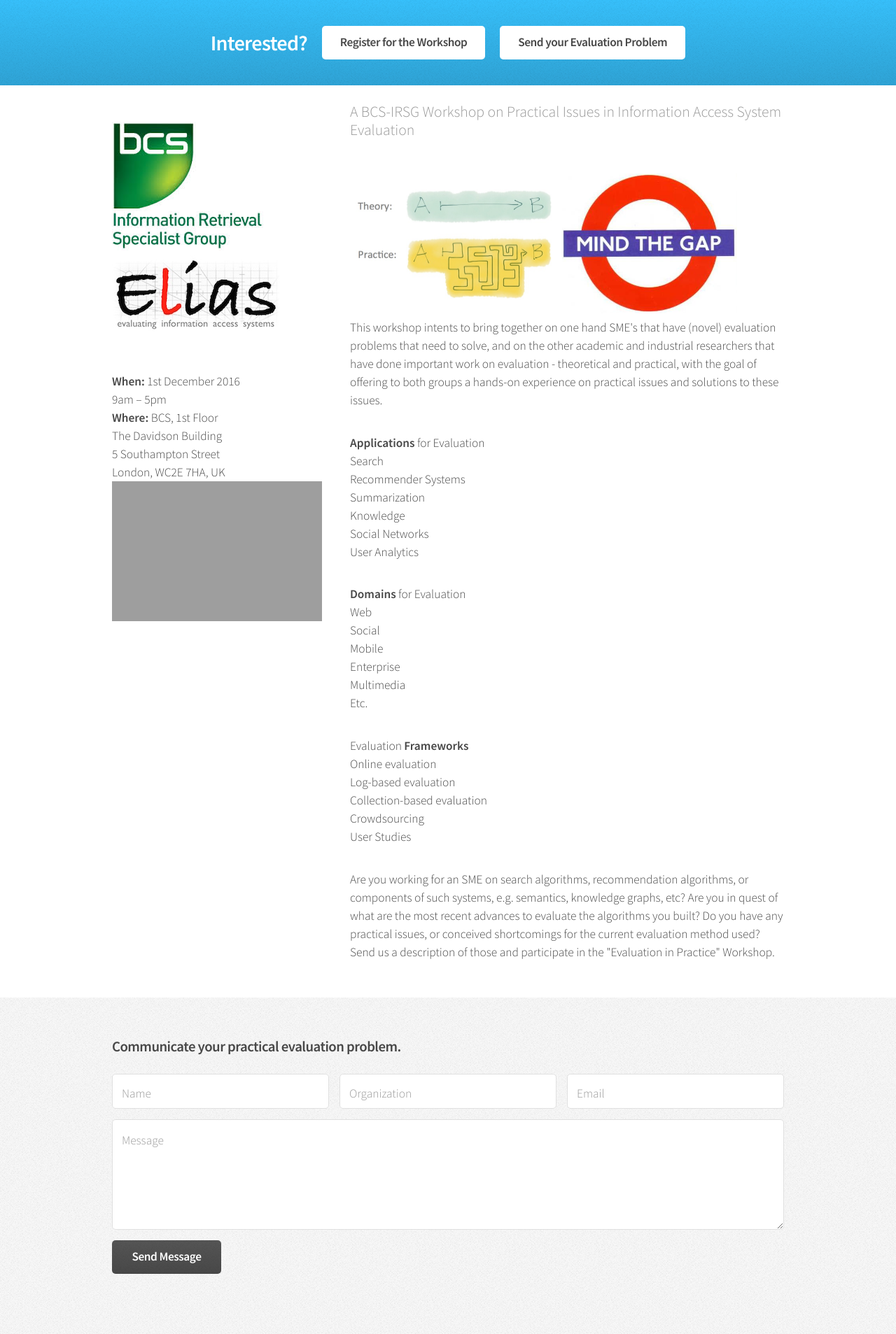
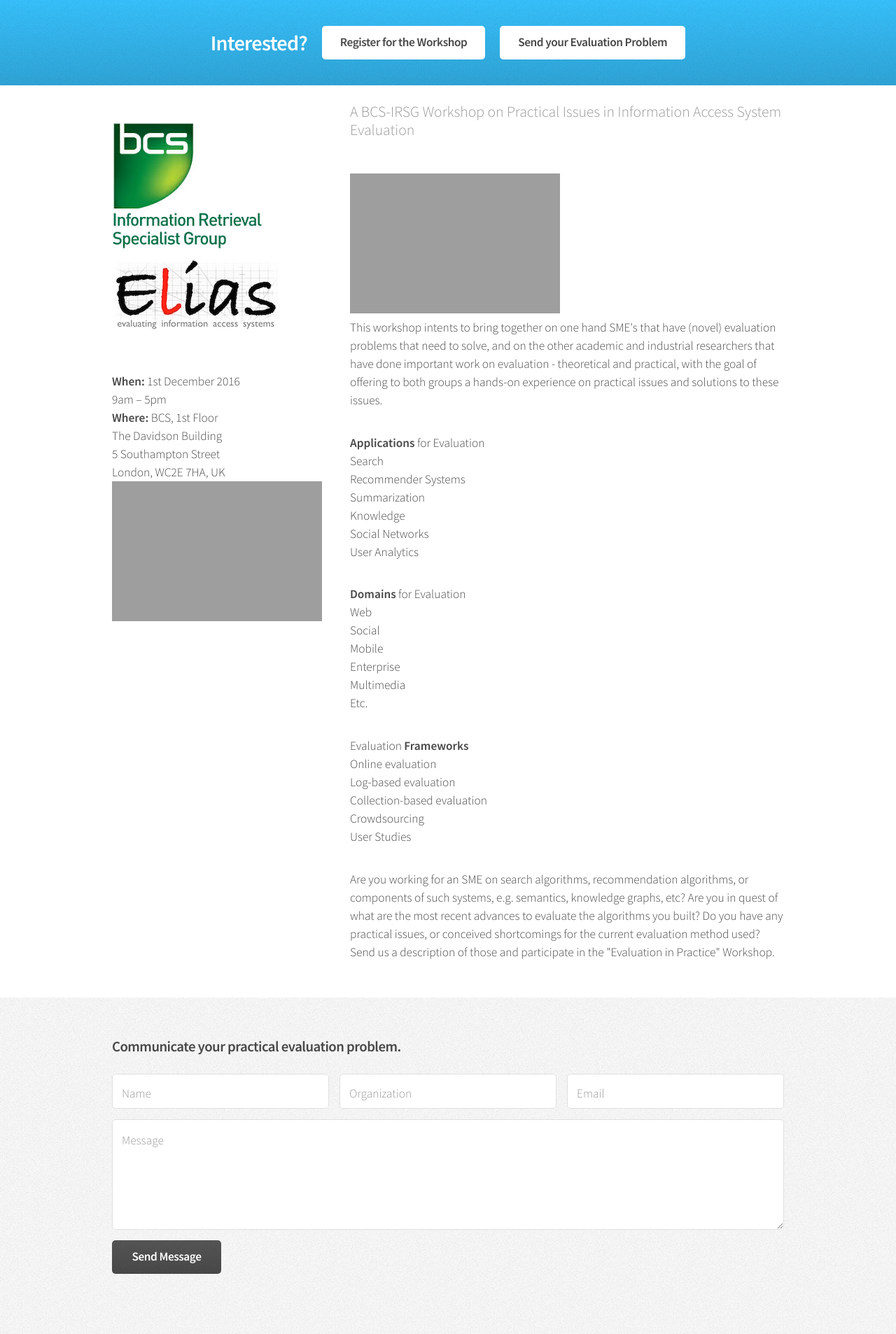
Before and after one commit to ekanou/RealEval, a Jekyll site: the page built from index.html, in a window 1280 px wide. Shown: the whole page at 70% size. Built offline with Jekyll 4.4.1, drawn with Linux system fonts in a browser that asks for light colours; the list of posts is cut into pages by our own code; grey boxes are pictures that could not be loaded.

Commit message:
Update index.html

```diff
--- a/index.html
+++ b/index.html
@@ -32,8 +32,7 @@ layout: default
 							<article>
 								<header>
 									<p>A BCS-IRSG Workshop on Practical Issues in Information Access System Evaluation</p>
-									<span class="logo"><img src="{{ site.baseurl }}/assets/images//theory_vs_practice.jpg" alt="" height="200" width="300"/></span>
-									<span class="logo"><img src="{{ site.baseurl }}/assets/images//mind-the-gap-logo.jpg" alt="" height="200" width="250"/></span>
+									<span class="logo"><img src="{{ site.baseurl }}/assets/images//TvsP.png" alt="" height="200" width="300"/></span>
 								</header>
 
 								<p>This workshop intents to bring together on one hand SME's that have (novel) evaluation problems that need to solve, and on the other academic and industrial researchers that have done important work on evaluation - theoretical and practical, with the goal of offering to both groups a hands-on experience on practical issues and solutions to these issues. </p>
```
